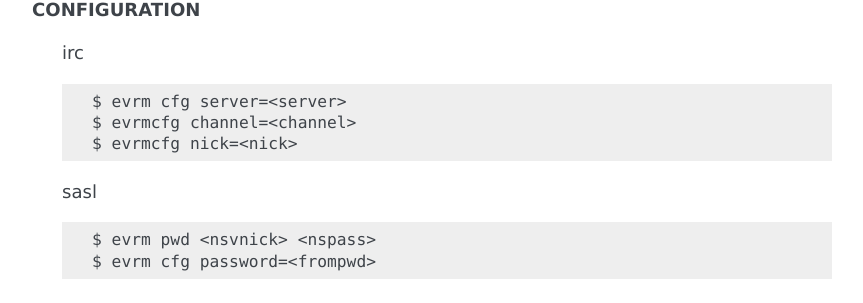
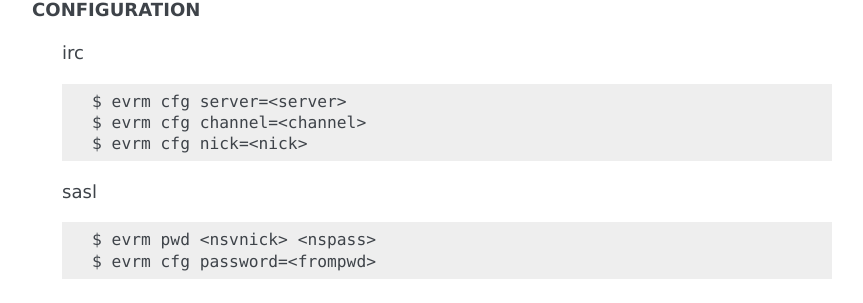
Before and after one commit to bthate/evrm, a Sphinx documentation site: the page built from docs/manual.rst, in a window 1280 px wide and 900 px high, scrolled down 1421 px. Shown: the part 168-471 px from the top of the window, without its empty margins (168-1031 px from the left). Built offline with Sphinx 7.4.7, drawn with Linux system fonts in a browser that asks for light colours.

Commit message:
update manual

```diff
--- a/docs/manual.rst
+++ b/docs/manual.rst
@@ -93,8 +93,8 @@
     ::
 
         $ evrm cfg server=<server>
-        $ evrmcfg channel=<channel>
-        $ evrmcfg nick=<nick>
+        $ evrm cfg channel=<channel>
+        $ evrm cfg nick=<nick>
 
     sasl
 
```
